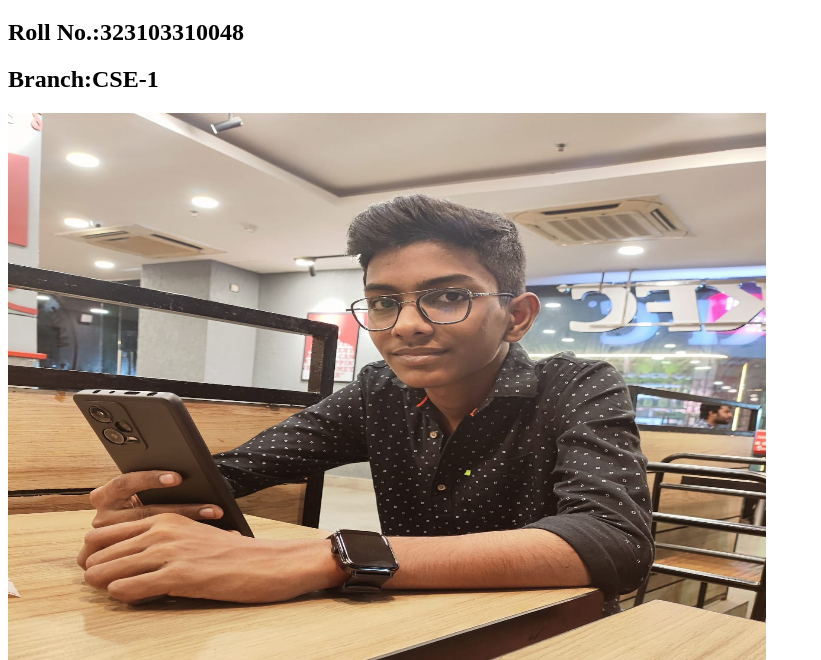
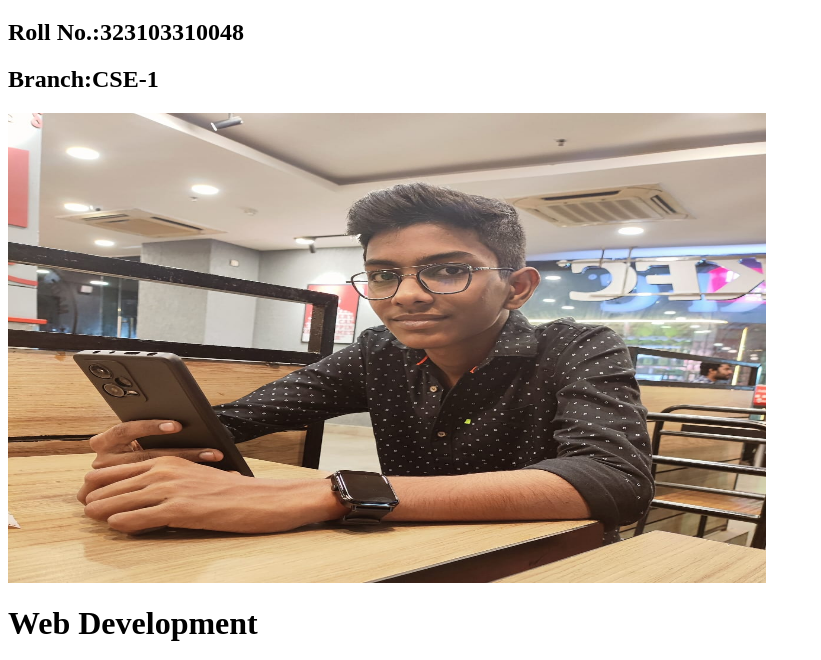
Before and after one commit to abhiram9306/Abhiram, a plain HTML site: page index.html in a window 1280 px wide. Shown: the part 106-766 px from the top of the page, without its empty margins (0-821 px from the left). Drawn offline with Linux system fonts and the light colour scheme.

Commit message:
Update index.html

```diff
--- a/index.html
+++ b/index.html
@@ -16,7 +16,7 @@ height:auto;
 	<h1>Ch.Abhi Rama Reddy</h1>
 	<h2>Roll No.:323103310048</h2>
 	<h2>Branch:CSE-1</h2>
-	<img src="abhiram.jpg" width=60% height =70%>
+	<img src="abhiram.jpg" width=60% height =60%>
 
 
 
```
